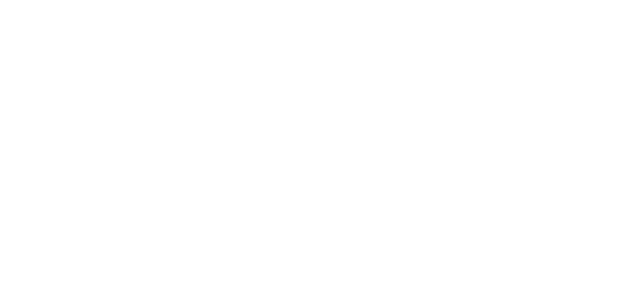
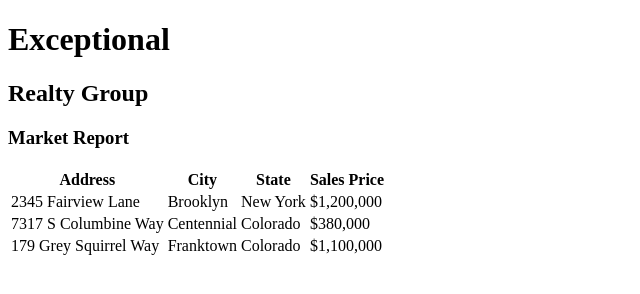
Before and after one commit to hillswor/exceptional-realty, a plain HTML site: page market-report.html in a window 1280 px wide. Shown: the whole page, without its empty margins (0-640 px from the left). Drawn offline with Linux system fonts and the light colour scheme.

Commit message:
add listing table to real-estate-listings.html

```diff
--- a/market-report.html
+++ b/market-report.html
@@ -1,3 +1,42 @@
 <!DOCTYPE html>
 <html lang="en">
+  <head>
+    <meta charset="UTF-8">
+    <title>Exceptional Realty Group - Luxury Homes - Market Report</title>
+  </head>
+  <body>
+
+      <h1>Exceptional</h1>
+      <h2>Realty Group</h2>
+
+      <h3>Market Report</h3>
+
+      <table>
+        <tr>
+          <th>Address</th>
+          <th>City</th>
+          <th>State</th>
+          <th>Sales Price</th>
+        </tr>
+        <tr>
+          <td>2345 Fairview Lane</td>
+          <td>Brooklyn</td>
+          <td>New York</td>
+          <td>$1,200,000</td>
+        </tr>
+        <tr>
+          <td>7317 S Columbine Way</td>
+          <td>Centennial</td>
+          <td>Colorado</td>
+          <td>$380,000</td>
+        </tr>
+        <tr>
+          <td>179 Grey Squirrel Way</td>
+          <td>Franktown</td>
+          <td>Colorado</td>
+          <td>$1,100,000</td>
+        </tr>
+      </table>
+
+  </body>
 </html>
```
Also changed, not shown: index.html (+0 -5 lines), real-estate-listings.html (+2 -6 lines).
